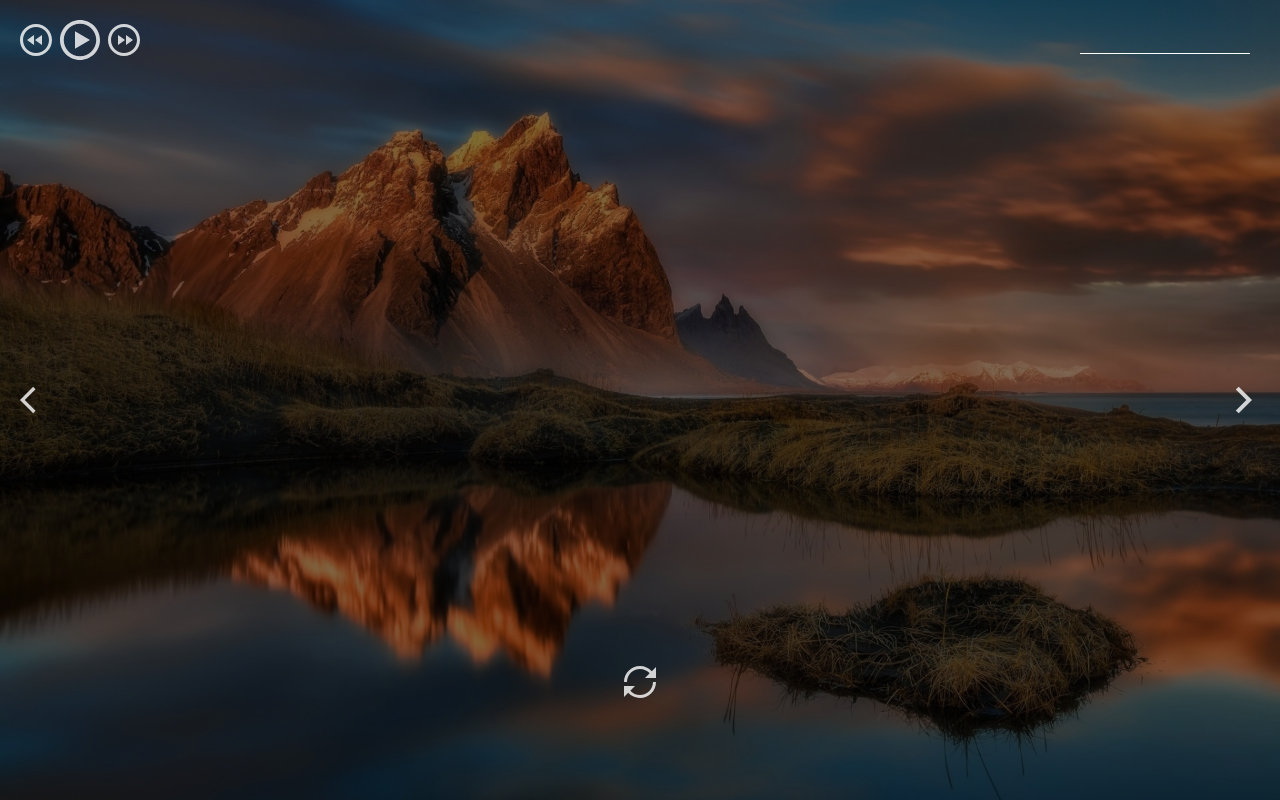
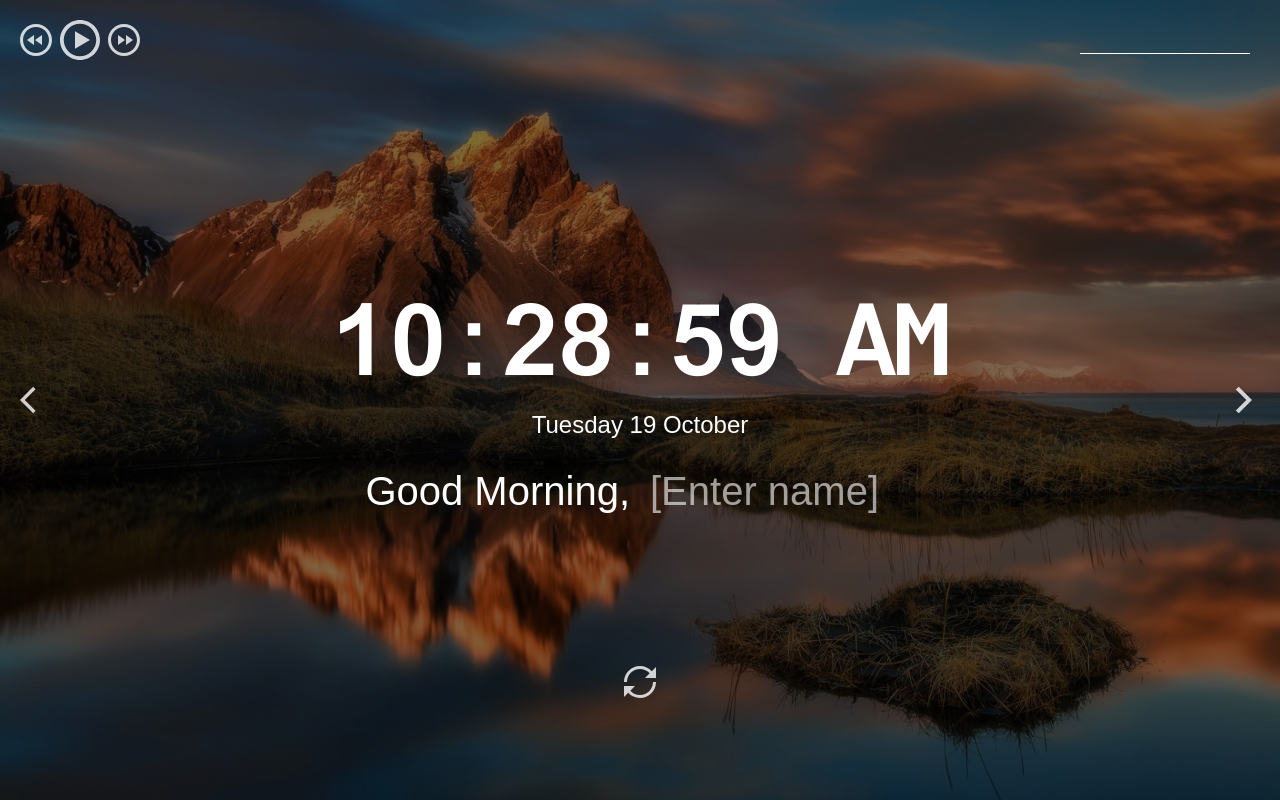
Before and after one commit to FilionchykMaryia/momentum, a website with bundled scripts: page src/index.html in a window 1280 px wide. Built offline with nearby package versions, Linux system fonts and the light colour scheme.

Commit message:
feat: add date, time, greeting

```diff
--- a/src/index.html
+++ b/src/index.html
@@ -39,7 +39,7 @@
     <date class="date"></date>
     <div class="greeting-container">
       <span class="greeting"></span>
-      <input type="text" class="name" />
+      <input type="text" class="name" placeholder="[Enter name]"/>
     </div>
   </main>
   <footer class="footer">
@@ -49,6 +49,6 @@
       <div class="author"></div>
     </div>
   </footer>
-  <script src="./index.js"></script>
+  <script type="module" src="./index.js"></script>
 </body>
 </html>
--- a/src/index.js
+++ b/src/index.js
@@ -0,0 +1,3 @@
+//import './scss/styles.scss';
+import './modules/datetime';
+import './modules/greeting';
--- /dev/null
+++ b/src/modules/datetime.js
@@ -0,0 +1,20 @@
+import showGreeting from './greeting';
+
+const time = document.querySelector('.time');
+const date = document.querySelector('.date');
+
+const showTime = () => {
+  const newDate = new Date();
+  const currentTime = newDate.toLocaleTimeString();
+  time.textContent = currentTime;
+  showDate();
+  showGreeting();
+  setTimeout(showTime, 1000);
+}
+const showDate = () => {
+  const newDate = new Date();
+  const options = {weekday: 'long', month: 'long', day: 'numeric', timeZone: 'UTC'};
+  const currentDate = newDate.toLocaleDateString('en-GB', options);
+  date.textContent = currentDate;
+}
+showTime();
--- /dev/null
+++ b/src/modules/greeting.js
@@ -0,0 +1,40 @@
+const showGreeting = () => {
+  const greeting = document.querySelector('.greeting');
+  const inpName = document.querySelector('.name');
+
+  const getHours = () => {
+    const date = new Date();
+    const hours = date.getHours();
+    return hours;
+  }
+  const getTimeOfDay = () => {
+    let hours = getHours();
+    if (hours>= 4 && hours<=11) {
+      return 'Morning'
+    } else if (hours>=12 && hours<=16){
+      return 'Day'
+    } else if (hours>=17 && hours<=23){
+      return 'Evening'
+    } else if (hours>=0 && hours<=3){
+      return 'Night'
+    }
+  }
+  const timeOfDay = getTimeOfDay();
+  const greetingText = `Good ${timeOfDay}, `;
+  greeting.textContent = greetingText;
+
+  function setLocalStorage() {
+    localStorage.setItem('name', inpName.value);
+  }
+  window.addEventListener('beforeunload', setLocalStorage);
+
+  function getLocalStorage() {
+    if(localStorage.getItem('name')) {
+      inpName.value = localStorage.getItem('name');
+    }
+  }
+  window.addEventListener('load', getLocalStorage);
+
+}
+
+export default showGreeting;
--- a/src/modules/script.js
+++ /dev/null
@@ -1 +0,0 @@
-import 'styles.scss';
```
Also changed, not shown: jsconfig.json (added, +8 -0 lines), package.json (added, +18 -0 lines), src/style.css (added, +17 -0 lines), src/modules/slider-bg.js (added), 1 other file.
